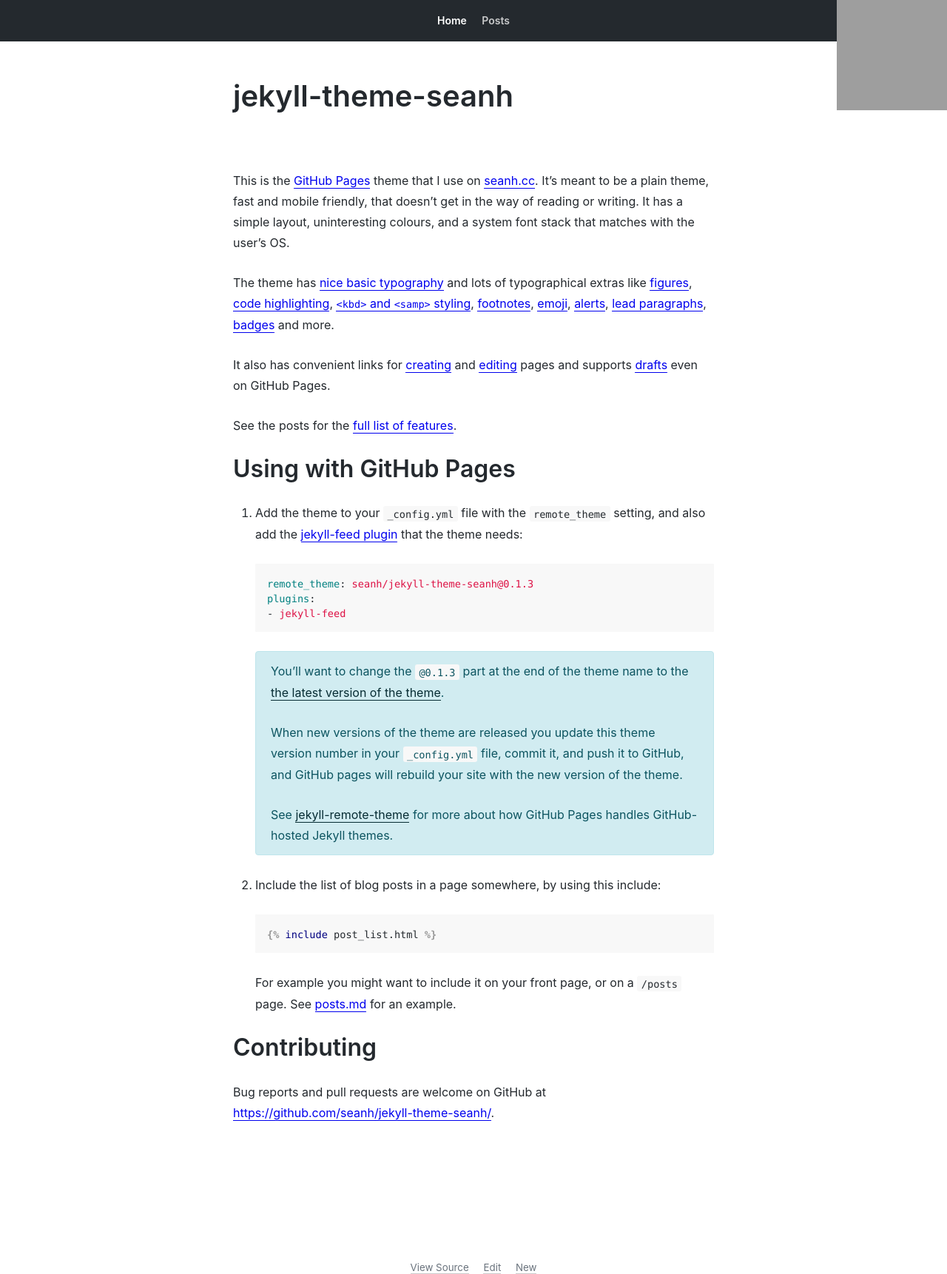
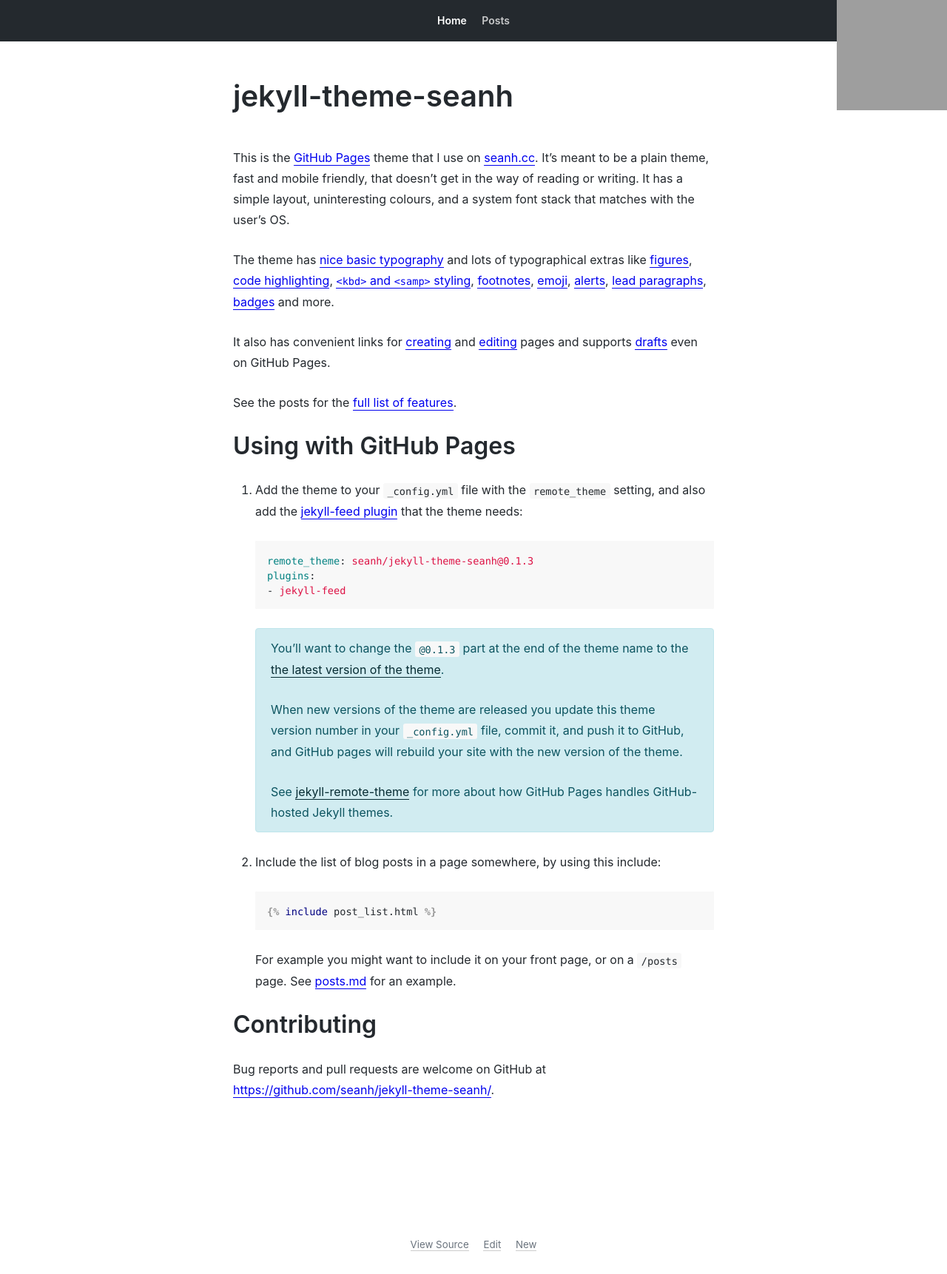
Before and after one commit to seanh/jekyll-theme-oatcake, a Jekyll site: the page built from index.md, in a window 1280 px wide. Shown: the whole page at 74% size. Built offline with Jekyll 4.4.1, drawn with Linux system fonts in a browser that asks for light colours; comment, search, counter and statistics services are not loaded; our own code applies the rules of GitHub Pages for plain Markdown files; after the commit the page ends 1691 px from its top, so only the background shows below that; grey boxes are pictures that could not be loaded.

Commit message:
Fix big gap beneath header on pages with no meta
Fixes https://github.com/seanh/jekyll-theme-seanh/issues/26

```diff
--- a/_includes/breadcrumbs.html
+++ b/_includes/breadcrumbs.html
@@ -77,7 +77,8 @@ omit_date
   {% assign omit_day = site.breadcrumbs_omit_day %}
 {% endif %}
 
-<nav style="display: inline-block;">
+{% assign breadcrumbs = "" | split: "" %}
+
 {% if page.url == "/" %}
   {% assign is_front_page = true %}
 {% else %}
@@ -87,21 +88,27 @@ omit_date
 {% unless is_front_page %}
   {% assign page = include.page | default: page %}
   {% unless omit_home %}
-      {% include breadcrumb_text.html url="/" default="Home" %}
+    {% capture breadcrumb_text %}{% include breadcrumb_text.html url="/" default="Home" %}{% endcapture %}
+    {% assign breadcrumb_text = breadcrumb_text | split: "🗾" %}
+    {% assign breadcrumbs = breadcrumbs | concat: breadcrumb_text %}
   {% endunless %}
 {% endunless %}
 
 {% unless omit_collection or page.collection == nil %}
   {% assign collection_slug = page.collection | replace: " ", "-" | downcase | url_encode %}
   {% assign collection_page_url = "/" | append: collection_slug | append: "/" %}
-    {% include breadcrumb_text.html url=collection_page_url default=page.collection %}
+  {% capture breadcrumb_text %}{% include breadcrumb_text.html url=collection_page_url default=page.collection %}{% endcapture %}
+  {% assign breadcrumb_text = breadcrumb_text | split: "🗾" %}
+  {% assign breadcrumbs = breadcrumbs | concat: breadcrumb_text %}
 {% endunless %}
 
 {% unless omit_categories %}
   {% for category in page.categories %}
     {% assign category_slug = category | replace: " ", "-" | downcase | url_encode %}
     {% assign category_page_url = "/" | append: category_slug | append: "/" %}
-      {% include breadcrumb_text.html url=category_page_url default=category %}
+    {% capture breadcrumb_text %}{% include breadcrumb_text.html url=category_page_url default=category %}{% endcapture %}
+    {% assign breadcrumb_text = breadcrumb_text | split: "🗾" %}
+    {% assign breadcrumbs = breadcrumbs | concat: breadcrumb_text %}
   {% endfor %}
 {% endunless %}
 
@@ -114,17 +121,23 @@ omit_date
   {% assign day_page_url = month_page_url | append: day_int | append: "/" %}
 
   {% unless omit_year %}
-      {% include breadcrumb_text.html url=year_page_url default=year %}
+    {% capture breadcrumb_text %}{% include breadcrumb_text.html url=year_page_url default=year %}{% endcapture %}
+    {% assign breadcrumb_text = breadcrumb_text | split: "🗾" %}
+    {% assign breadcrumbs = breadcrumbs | concat: breadcrumb_text %}
   {% endunless %}
 
   {% unless omit_month %}
     {% assign month_str = page.date | date: "%b" %}
-      {% include breadcrumb_text.html url=month_page_url default=month_str %}
+    {% capture breadcrumb_text %}{% include breadcrumb_text.html url=month_page_url default=month_str %}{% endcapture %}
+    {% assign breadcrumb_text = breadcrumb_text | split: "🗾" %}
+    {% assign breadcrumbs = breadcrumbs | concat: breadcrumb_text %}
   {% endunless %}
 
   {% unless omit_day %}
     {% assign day_str = page.date | date: "%e" %}
-      {% include breadcrumb_text.html url=day_page_url default=day_str %}
+    {% capture breadcrumb_text %}{% include breadcrumb_text.html url=day_page_url default=day_str %}{% endcapture %}
+    {% assign breadcrumb_text = breadcrumb_text | split: "🗾" %}
+    {% assign breadcrumbs = breadcrumbs | concat: breadcrumb_text %}
   {% endunless %}
 {% endunless %}
 
@@ -135,9 +148,16 @@ omit_date
     {% assign title = page.title %}
   {% endif %}
   {% if include.full_stop %}
-      <strong>{{ title }}</strong>.
+    {% capture breadcrumb_text %}<strong>{{ title }}</strong>.{% endcapture %}
   {% else %}
-      <strong>{{ title }}</strong>
+    {% capture breadcrumb_text %}<strong>{{ title }}</strong>{% endcapture %}
   {% endif %}
+  {% assign breadcrumb_text = breadcrumb_text | split: "🗾" %}
+  {% assign breadcrumbs = breadcrumbs | concat: breadcrumb_text %}
 {% endunless %}
+
+{% if breadcrumbs != empty %}
+  <nav style="display: inline-block;">
+    {% for breadcrumb in breadcrumbs %}{{ breadcrumb }}{% endfor %}
   </nav>
+{% endif %}
--- a/_includes/page_header.html
+++ b/_includes/page_header.html
@@ -1,6 +1,6 @@
 <header class="page-header inner-container">
   <h1 class="page-header__title">{{ page.title }}</h1>
-  <div class="meta">
+  {% capture meta %}
     {% include breadcrumbs.html full_stop=page.date %}
     {% include tags.html %}
     {% if site.author and include.show_author %}
@@ -9,5 +9,11 @@
     {% if page.date %}
       <time datetime="{{ page.date | date: '%Y-%m-%d' }}" pubdate>{{ page.date | date: "%b %Y" }}</time>.
     {% endif %}
-  </div>
+  {% endcapture %}
+  {% assign meta = meta | strip %}
+  {% if meta != "" %}
+    <div class="meta" style="padding-top:13px;">
+      {{ meta }}
+    </div>
+  {% endif %}
 </header>
--- a/_sass/_layout.scss
+++ b/_sass/_layout.scss
@@ -157,7 +157,7 @@ body {
 }
 
 .page-header__title {
-  margin-bottom: 13px;
+  margin-bottom: 0;
 }
 
 .content .posts-list {
```
Lines whose indentation alone changed are shown as unchanged.
